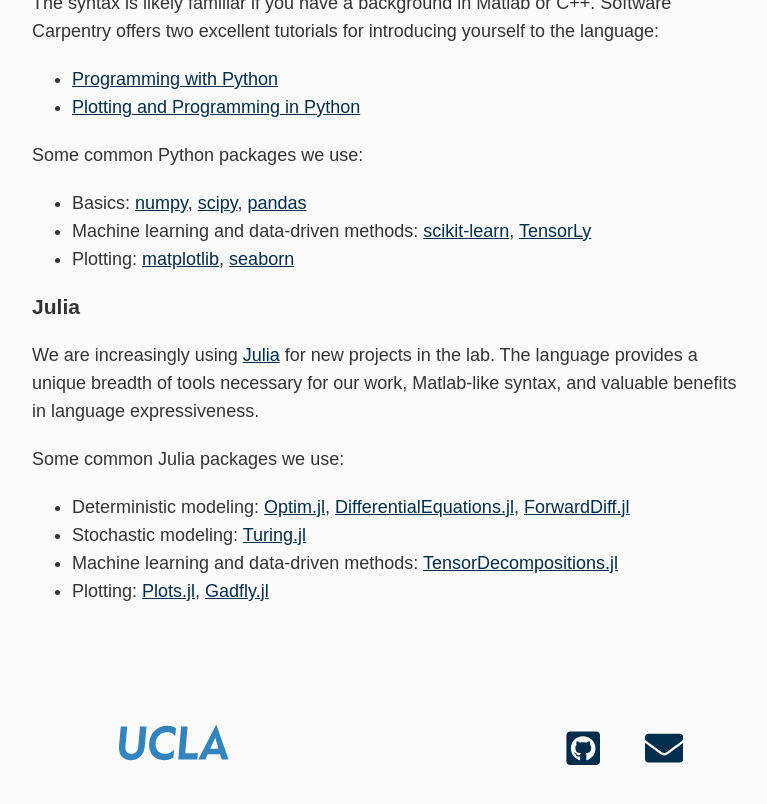
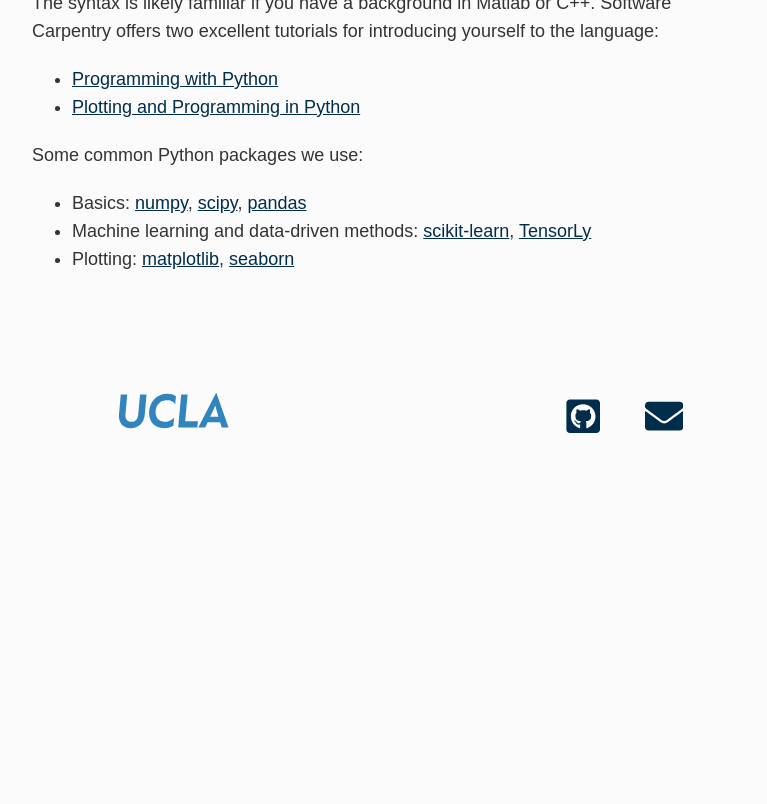
Before and after one commit to meyer-lab/asmlab.org, a Jekyll site: the page built from team/computational_start.md, in a window 1280 px wide and 900 px high, scrolled down 990 px. Shown: the top 804 px of the window, without its empty margins (253-1020 px from the left). Built offline with Jekyll 4.4.1, drawn with Linux system fonts in a browser that asks for light colours; some web fonts are replaced; after the commit the page ends 1558 px from its top, so only the background shows below that.

Commit message:
Remove Julia info

```diff
--- a/team/computational_start.md
+++ b/team/computational_start.md
@@ -32,14 +32,3 @@ Some common Python packages we use:
 - Basics: [numpy](https://www.numpy.org), [scipy](https://www.scipy.org), [pandas](https://pandas.pydata.org)
 - Machine learning and data-driven methods:  [scikit-learn](https://scikit-learn.org), [TensorLy](https://tensorly.org)
 - Plotting: [matplotlib](https://matplotlib.org), [seaborn](https://seaborn.pydata.org)
-
-### Julia
-
-We are increasingly using [Julia](https://docs.julialang.org/en/v1/) for new projects in the lab. The language provides a unique breadth of tools necessary for our work, Matlab-like syntax, and valuable benefits in language expressiveness.
-
-Some common Julia packages we use:
-
-- Deterministic modeling: [Optim.jl](https://julianlsolvers.github.io/Optim.jl/), [DifferentialEquations.jl](https://docs.juliadiffeq.org/latest/), [ForwardDiff.jl](https://www.juliadiff.org/)
-- Stochastic modeling: [Turing.jl](https://turing.ml)
-- Machine learning and data-driven methods: [TensorDecompositions.jl](https://github.com/yunjhongwu/TensorDecompositions.jl)
-- Plotting: [Plots.jl](https://docs.juliaplots.org/latest/), [Gadfly.jl](https://gadflyjl.org/)
```
